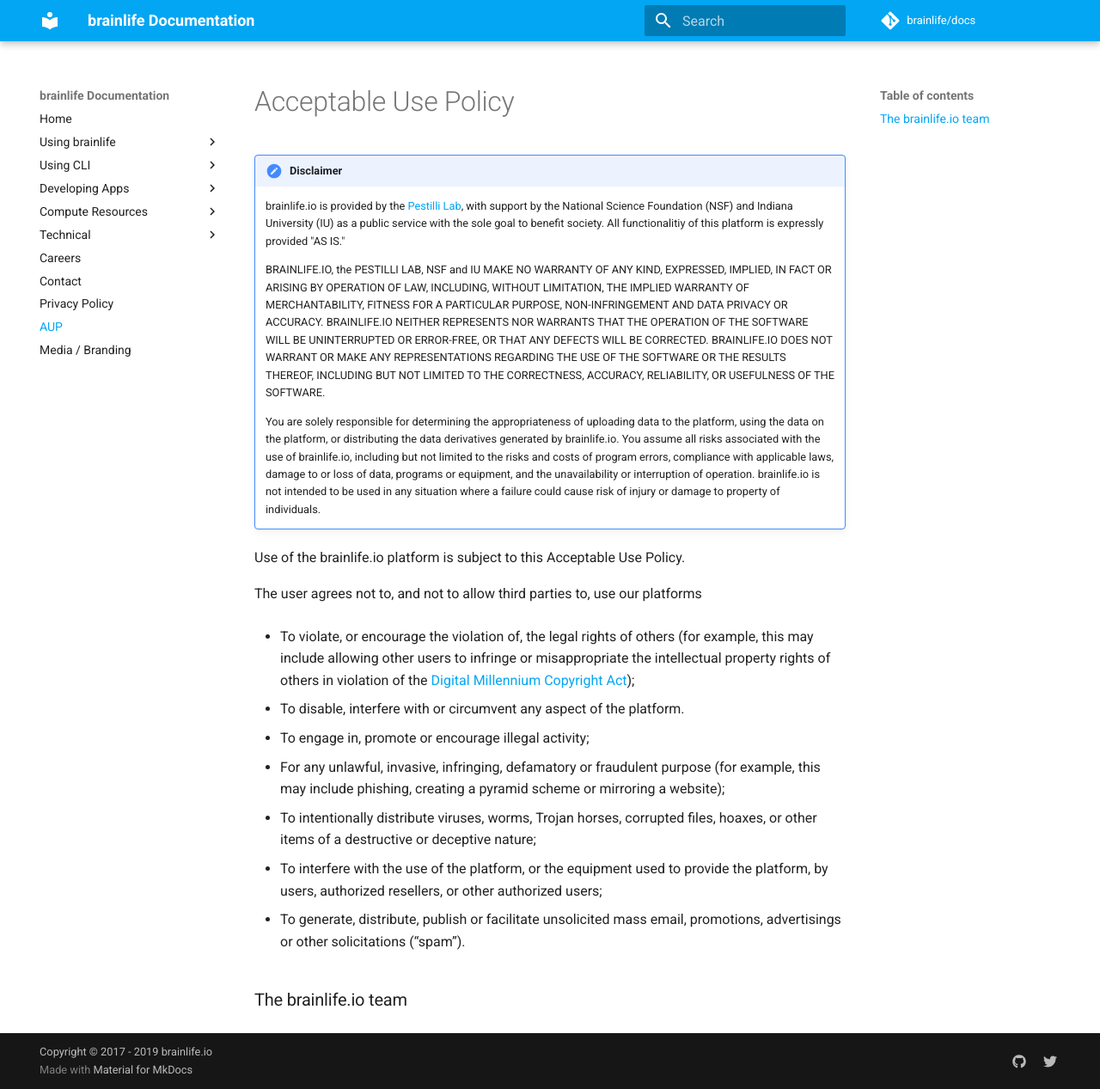
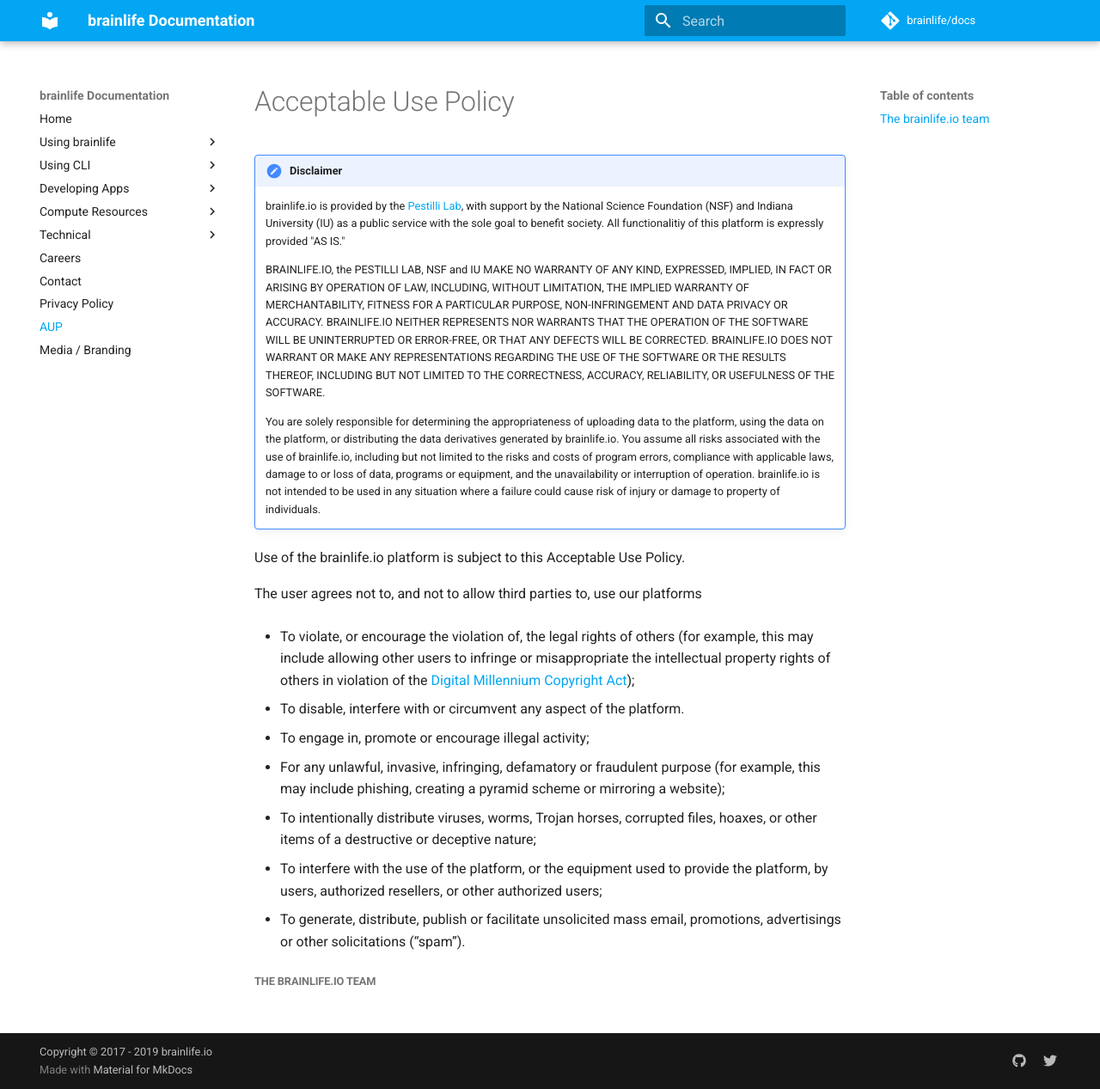
Before and after one commit to brainlife/docs, an MkDocs documentation site: the page built from docs/aup.md, in a window 1280 px wide and 1267 px high. Shown: the whole window at 86% size. Built offline with MkDocs 1.6.1 and Material for MkDocs 9.7.7, drawn with Linux system fonts in a browser that asks for light colours; comment, search, counter and statistics services are not loaded.

Commit message:
Update aup.md

```diff
--- a/docs/aup.md
+++ b/docs/aup.md
@@ -26,4 +26,4 @@
 
 * To generate, distribute, publish or facilitate unsolicited mass email, promotions, advertisings or other solicitations (“spam”).
 
-### The brainlife.io team
+##### The brainlife.io team
```
